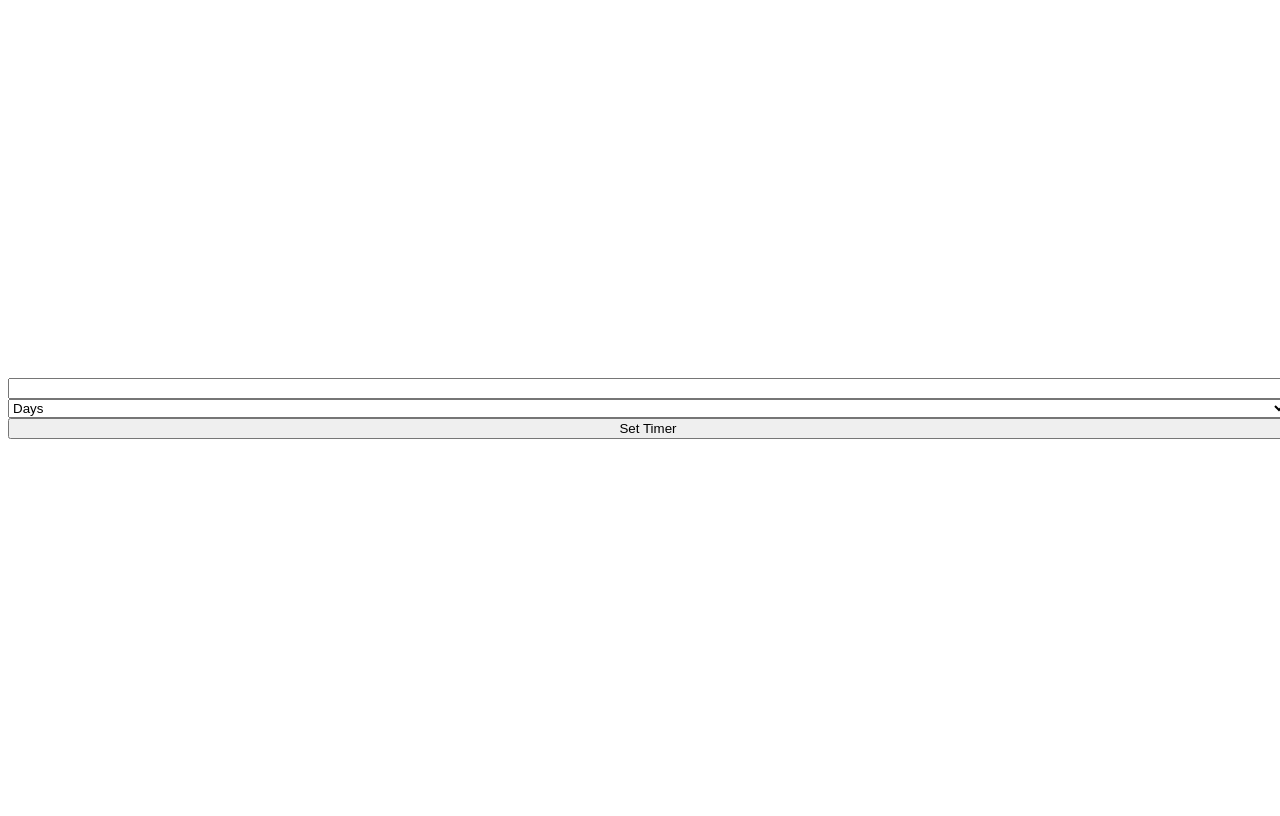
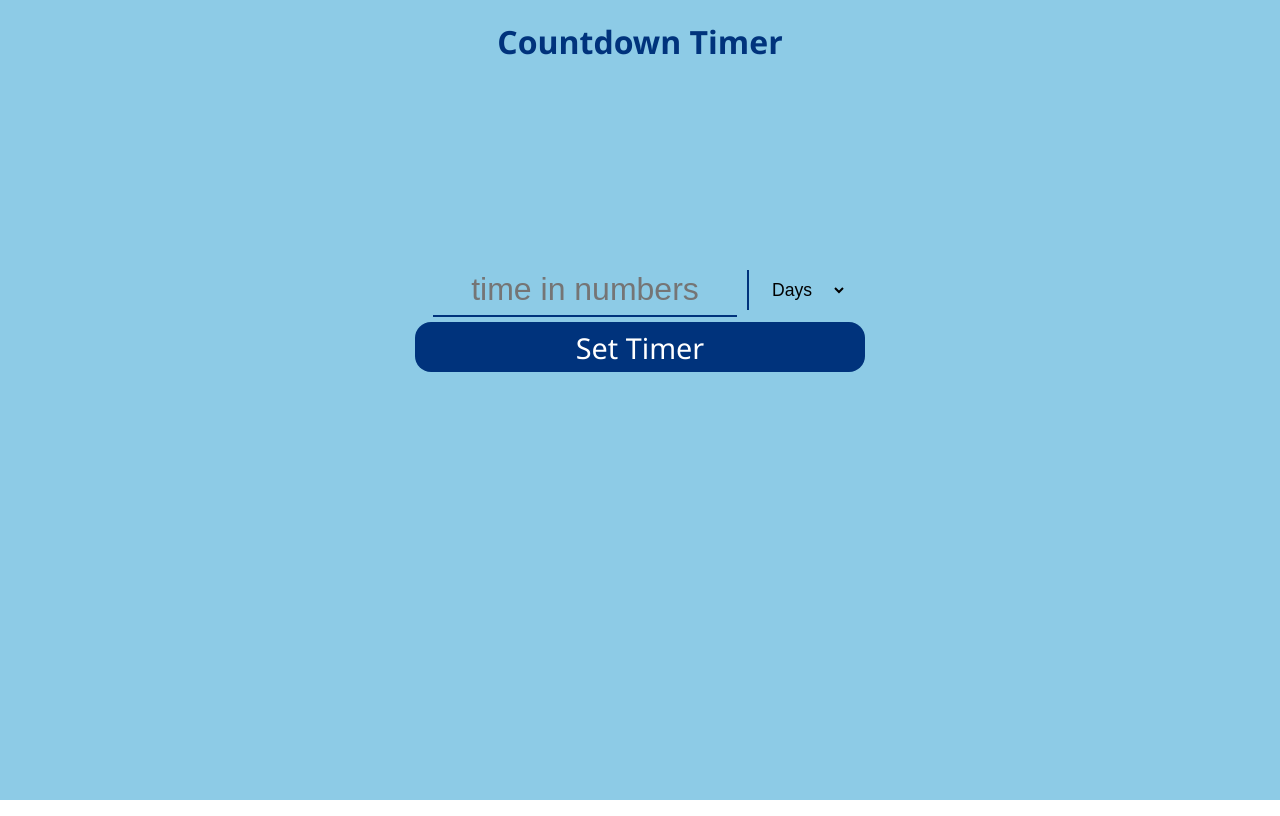
Before and after one commit to moboluwade/counter-app, a React (Create React App) app: page / in a window 1280 px wide. Built offline with nearby package versions, Linux system fonts and the light colour scheme.

Commit message:
first stable counter-app version

```diff
--- a/src/App.css
+++ b/src/App.css
@@ -1,31 +1,100 @@
+body{
+    margin: 0;
+    padding: 0;
+}
 .app{
     display: flex;
     flex-flow: column nowrap;
-    justify-content: center;
+    background-color: #8DCBE6;
+    /* justify-content: center; */
+    height: 100vh;
     width: 100vw;
-    height: 100vh;
+    font-family:'Segoe UI', Tahoma, Geneva, Verdana, sans-serif;
+}
+.timer-title{
+    margin: auto;
+    text-align: center;
+    margin-top: 20px;
+    margin-bottom: 200px;
+    font-family:'Segoe UI', Tahoma, Geneva, Verdana, sans-serif;
+    color: #00337C;
 }
 .set-timer, .show-timer{
     display: flex;
     flex-flow: column nowrap;
     justify-content: center;
+    align-items: center;
+    margin: auto;
+}
+.input-fields{
+    display: flex;
+    justify-content: baseline;
+    color: #00337C;
 }
 .text-field{
-    height: 30px;
-    width: 150px;
-    border: 2px solid #00337C;
+    width: 300px;
+    height: 50px;
+    border: 0px;
+    background-color: #8DCBE6;
+    border: 0px solid #00337C;
+    border-bottom: 2px solid #00337C;
+    font-size: 2rem;
+    text-align: center;
+    margin-right: 10px;
+    /* padding: 2px 0px 2px 2px; */
 }
+.text-field:focus{
+    outline: none;
+    border: 0px solid #00337C;
+    border-bottom: 2px solid #00337C;
+}
+
 /* going for a neon blue feel. */
+.timer-format{
+    margin: auto;
+    background-color: #8DCBE6;
+    border: 0px solid #00337C;
+    /* border-right: 2px solid #00337C; */
+    border-left: 2px solid #00337C;
+    height: 40px;
+    width: 100px;
+    font-size: 1.1rem;
+    text-align: center;
+    /* font-family:'Segoe UI', Tahoma, Geneva, Verdana, sans-serif */
+}
 
-.stop-button, .start-button{
-    height: 60px;
-    width: 60px;
+/* button styling */
+.stop-button, .reset-button{
+    height: 100px;
+    width: 100px;
     border-radius: 100%;
+    font-size: 1.6rem;
+    letter-spacing: 2px;
+    color: #fff;
+    background-color: #00337C;
+    border: 0px solid #00337C;
     text-align: center;
 }
-.set-timer{
-    /* width: 20%; */
+.set-timer-button{
+    margin-top: 5px;
+    width: 450px;
+    height: 50px;
+    border: 0;
+    border-radius: 16px;
+    box-shadow: none;
+    color: #fff;
+    background-color: #00337C;
+    font-size: 1.8rem;
+    font-family:'Segoe UI', Tahoma, Geneva, Verdana, sans-serif
 }
+/* .set-timer-button:hover{
+    translate: 0 0 10px;
+} */
 .show-timer{
     /* width: 80%; */
 }
+.countdown{
+    color: #00337C;
+    font-size: 6rem;
+    margin: 0;
+}
--- a/src/App.js
+++ b/src/App.js
@@ -12,7 +12,11 @@ const App= ()=>{
 
 
   return (
-        <div className="app">
+    <div className="app">
+        <h1 className="timer-title">
+            Countdown Timer
+        </h1>
+        <div className="timer-body">
           {isTimerSet ?
           <ShowTimer
           timer={timerInput}
@@ -27,6 +31,7 @@ const App= ()=>{
           setIsTimerSet={setIsTimerSet}/>
         }
         </div>
+    </div>
   );
 }
 
--- a/src/Component/SetTimer.jsx
+++ b/src/Component/SetTimer.jsx
@@ -4,6 +4,7 @@ import React, { useState } from "react";
 function SetTimer({setTimerFormatInput, setTimerInput, setIsTimerSet}){
     const [timer, setTimer] = useState('')
     const [timerFormat, setTimerFormat] = useState('days')
+    const [isButtonActivated, setIsButtonActivated] = useState(true)
 
     const submit = (e) =>{
         //lift up timer value to App.js
@@ -12,16 +13,28 @@ function SetTimer({setTimerFormatInput, setTimerInput, setIsTimerSet}){
         setIsTimerSet(true)
     }
 
+    const bounceNegative = (e) => {
+        if(timer < 0){
+            setIsButtonActivated(false)
+        }
+    }
+
     // takes in timer input value
     return(
+        <div>
             <div className="set-timer">
+                <div className="input-fields">
                     <input
+                        required
                         onChange={(e)=>{setTimer(e.target.value)}}
+                        className="text-field"
                         type="text"
+                        placeholder= 'time in numbers'
                         value={timer}>
                     </input>
                     {/* <label for='#time-format'></label> */}
                     <select onChange={(e)=>{setTimerFormat(e.target.value)}}
+                        className='timer-format'
                         name="time-format"
                         id="time-format"
                         defaultValue='days'
@@ -31,7 +44,9 @@ function SetTimer({setTimerFormatInput, setTimerInput, setIsTimerSet}){
                         <option value="minutes">Minutes</option>
                         <option value="seconds">Seconds</option>
                     </select>
-            <button onClick={submit}>Set Timer</button>
+                </div>
+                {isButtonActivated && <button className='set-timer-button' onClick={submit}>Set Timer</button>}
+            </div>
         </div>
     )
 }
--- a/src/Component/ShowTimer.jsx
+++ b/src/Component/ShowTimer.jsx
@@ -53,12 +53,11 @@ const ShowTimer= ({timer, timerFormat, setIsTimerSet})=>{
         <div className='show-timer'>
             {/* {isNaN(timeInSeconds) || 0 ?
             <div>00:00:00</div> :  */}
-            <div>{remainingDays}:{remainingHours}:{remainingMinutes}:{remainingSeconds}</div>
+            <h1 className="countdown">{remainingDays}:{remainingHours}:{remainingMinutes}:{remainingSeconds}</h1>
             {/* } */}
         <div className="button-group">
-            <button className='reset' onClick={resetTimer}>Reset-button</button>
-            {timeInSeconds===0 && <button className='stop-button'>Stop</button>}
-
+            <button className='reset-button' onClick={resetTimer}>Reset</button>
+            {/* {timeInSeconds===0 && <button className='stop-button'>Stop</button>} */}
         </div>
         </div>
     )
```
Lines whose indentation alone changed are shown as unchanged.
